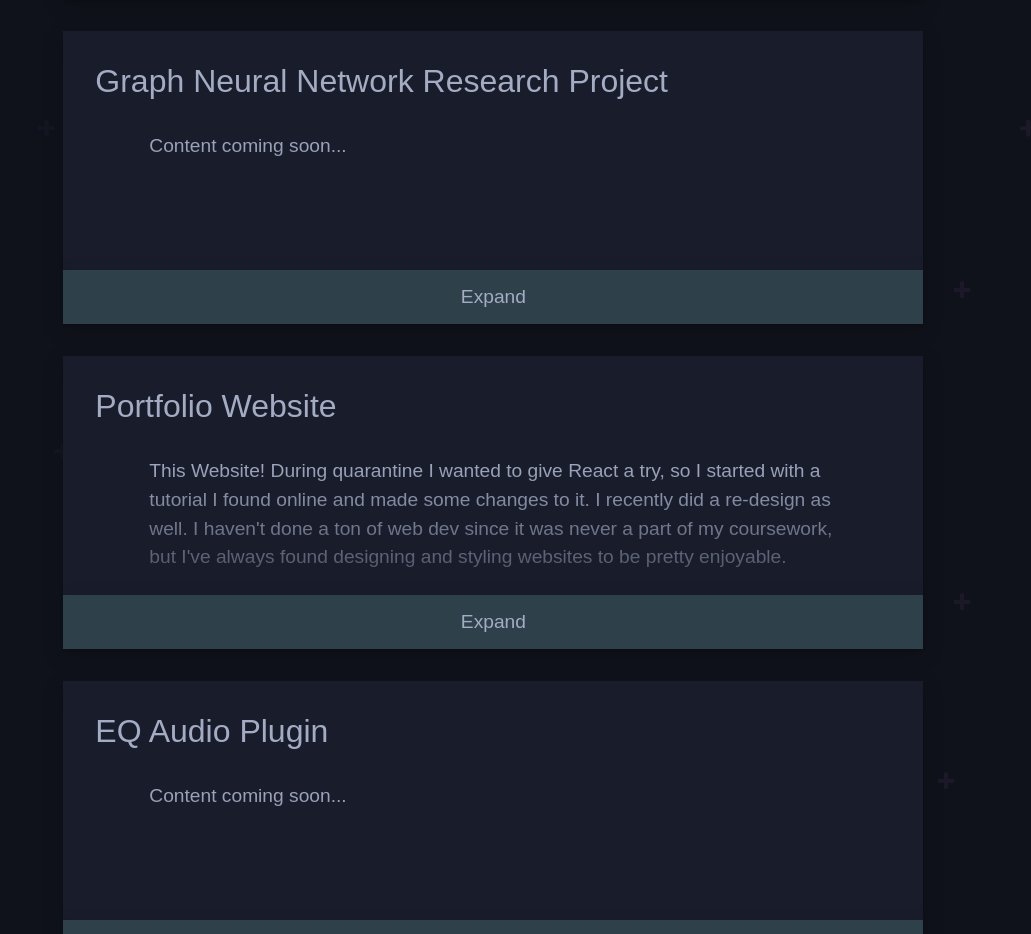
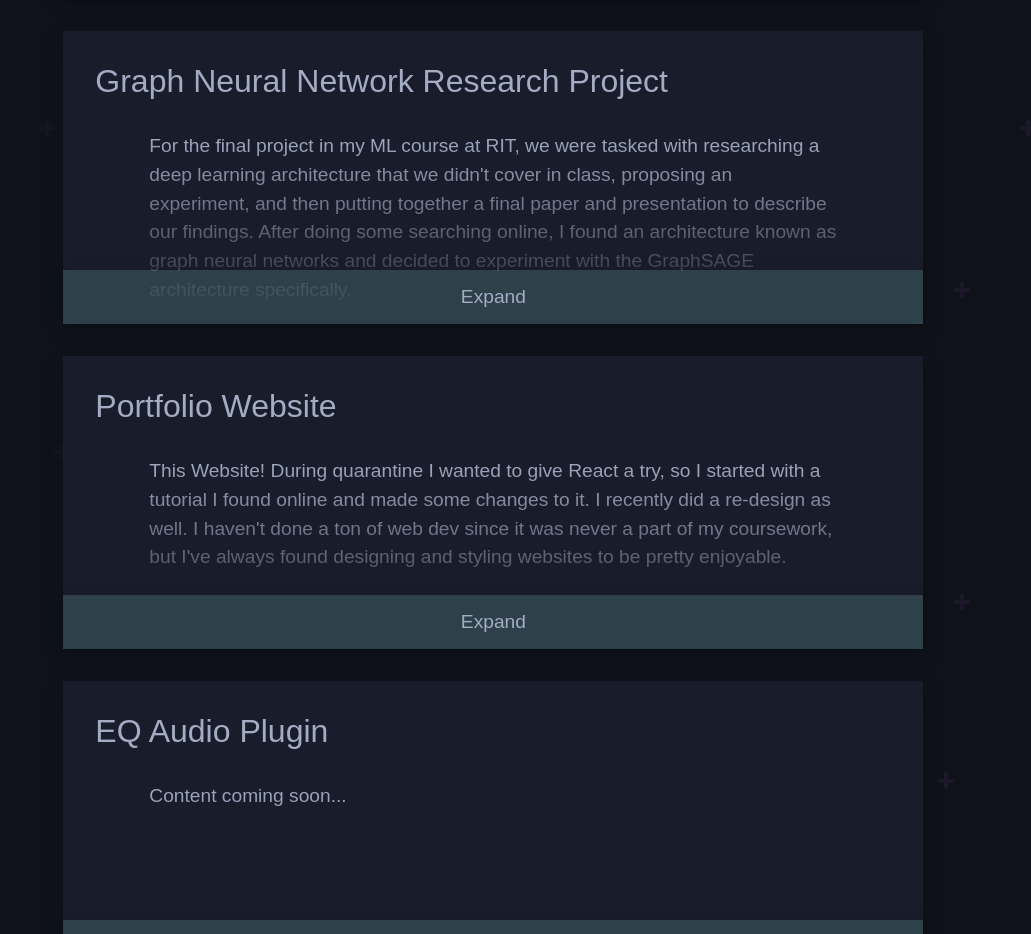
Before and after one commit to Bej9038/PortfolioWebsite, a React (Create React App) app: page /#/Projects in a window 1280 px wide. Shown: the part 1480-2414 px from the top of the page, without its empty margins (249-1280 px from the left). Built offline with nearby package versions, Linux system fonts and the light colour scheme.

Commit message:
Added some gnn stuff

```diff
--- a/src/Components/ProjectDescriptions.js
+++ b/src/Components/ProjectDescriptions.js
@@ -75,6 +75,23 @@ const descriptions =
             "box that shows the user how correct their guess was. This is calculated based on the randomized frequency " +
             "ranges of the box set before each trial.",
 
+        gnn1:"For the final project in my ML course at RIT, we were tasked with researching a deep learning " +
+            "architecture that we didn't cover in class, proposing an experiment, and then putting together a " +
+            "final paper and presentation to describe our findings. After doing some searching online, I found an architecture " +
+            "known as graph neural networks and decided to experiment with the GraphSAGE architecture specifically.",
+        gnn2: "This turned out to be a great topic because I was in the process of finishing up one of my favorite math classes, " +
+            "graph theory, so graphs concepts were fresh in my mind. It was also cool to study GNNs " +
+            "given that they aren't discussed as much as other modalities of deep learning.",
+        gnn3:"GraphSAGE operates by randomly sampling a nodes neighbors, and then combining those neighbor embeddings " +
+            "with an aggregation function to represent the context of the original node. One way you can think of this " +
+            "is as a generalization of convolution for graph data, which is the basic principle behind GNN architectures. " +
+            "Implementations",
+        gnn4:"For the experiment, I proposed that if we methodically select which type of aggregation function " +
+            "is used for a given layer, then we would will get better results than by simply using a single type of " +
+            "aggregation for all layers. For the code used to test this theory out, I used the Cora dataset (the mnist for GNNs) " +
+            "along with a PyTorch implementation of GraphSAGE. I implemented max and mean aggregation functions on top " +
+            "of the already implemented repository.",
+
         portfolio1: "This Website! During quarantine I wanted to give React a try, so I started with a tutorial I found online and " +
             "made some changes to it. I recently did a re-design as well. I haven't done a ton of web dev since it was " +
             "never a part of my coursework, but I've always found designing and styling websites to be pretty enjoyable.",
--- a/src/Components/ProjectList.js
+++ b/src/Components/ProjectList.js
@@ -10,6 +10,7 @@ import ITP1 from "../Images/ITP1.PNG";
 import ITP2 from "../Images/ITP2.PNG";
 import ITP3 from "../Images/ITP3.PNG";
 import ITP4 from "../Images/ITP4.PNG";
+import GNN1 from "../Images/GNN1.PNG";
 
 import descriptions from "./ProjectDescriptions"
 
@@ -66,8 +67,9 @@ const portfolios = [
         category: ['2022'],
         link1: 'https://github.com/Bej9038/OmnitoneV2',
         icon1: faGithub,
-        descriptions: [descriptions.temp],
-        // image: port2,
+        descriptions: [descriptions.gnn1, descriptions.gnn2],
+        images: [GNN1],
+        imagecap: ["1: The main menu"],
         title: 'Graph Neural Network Research Project'
     },
     // {
```
Also changed, not shown: src/Images/GNN1.PNG (added).
